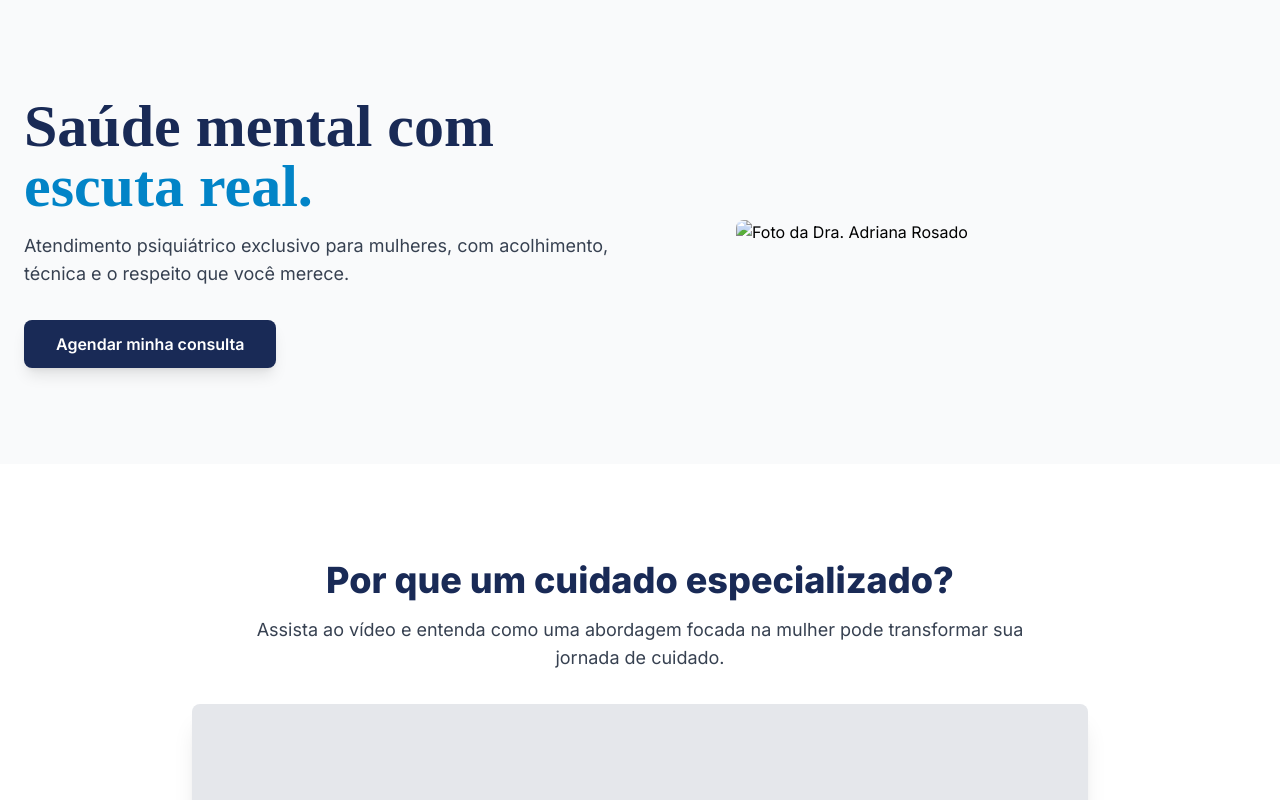
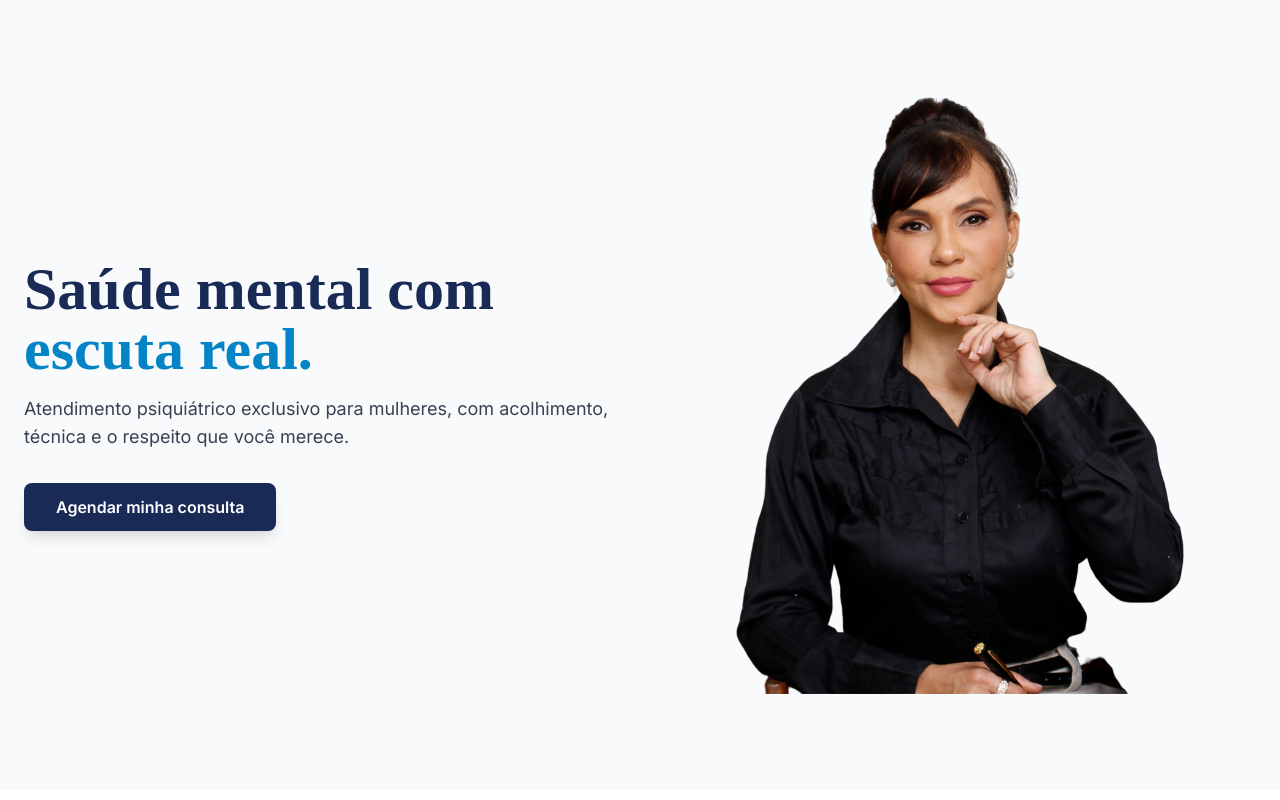
Before and after one commit to Bpi07/Dra-Adriana-Rosado, a plain HTML site: page index.html in a window 1280 px wide. Shown: the top 800 px of the page. Drawn offline with nearby package versions, Linux system fonts and the light colour scheme; the site is published under a folder, as on GitHub Pages, so addresses that start at the root find nothing; a web font is replaced by a local one.

Commit message:
Update index.html

```diff
--- a/index.html
+++ b/index.html
@@ -73,7 +73,7 @@
                 </div>
                 <!-- Coluna de Imagem -->
                 <div class="md:w-1/2">
-                    <img src="/Fotoadriana.png" alt="Foto da Dra. Adriana Rosado" class="rounded-lg w-full max-w-sm md:max-w-md mx-auto">
+                    <img src="Fotoadriana.png" alt="Foto da Dra. Adriana Rosado" class="rounded-lg w-full max-w-sm md:max-w-md mx-auto">
                 </div>
             </div>
         </div>
```
